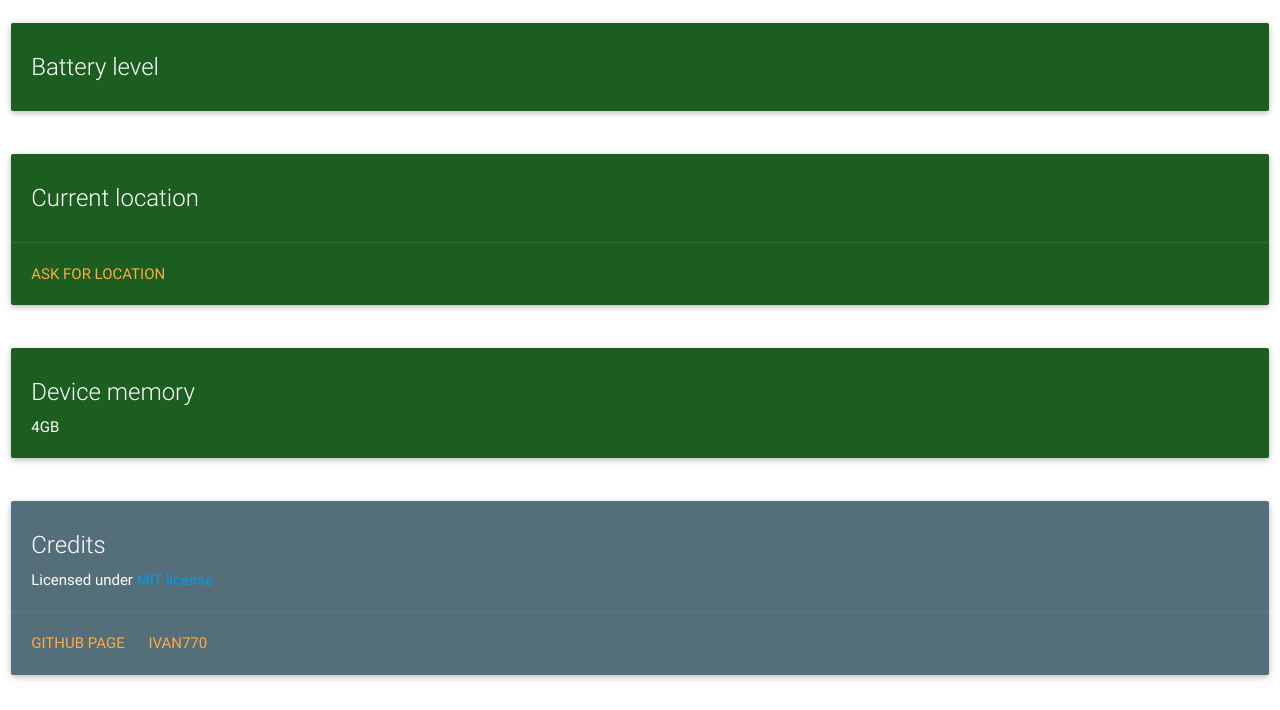
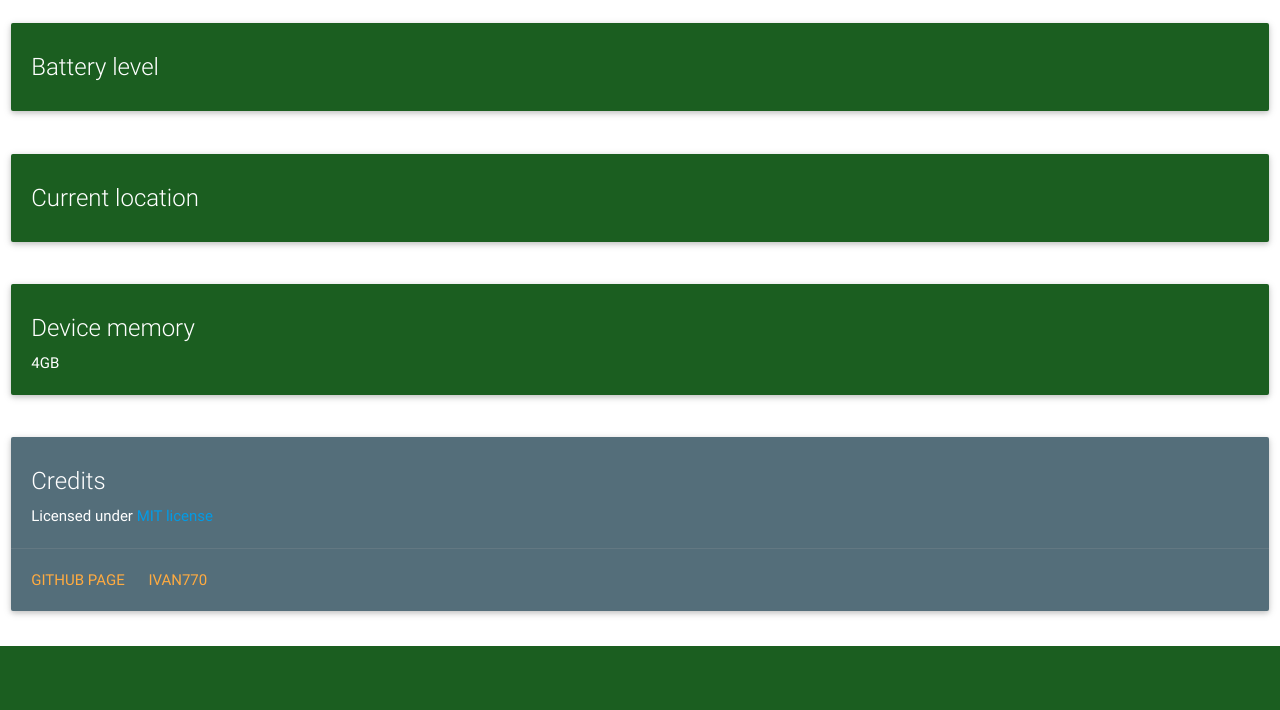
Before and after one commit to ivan770/html5, a Flask app: page / in a window 1280 px wide. Shown: the part 562-1272 px from the top of the page. After the commit the page ends 1208 px from the top, so only its background shows below. Run offline with Flask 2, Linux system fonts and the light colour scheme.

Commit message:
Location checker on startup

```diff
--- a/templates/index.html
+++ b/templates/index.html
@@ -79,9 +79,6 @@
                     <span class="card-title">Current location</span>
                     <p id="location"></p>
                     </div>
-                    <div class="card-action">
-                        <a id="askButton">Ask for location</a>
-                      </div>
                 </div>
                 </div>
             </div>
@@ -146,11 +143,9 @@
         }
 
         if ('geolocation' in navigator) {
-          document.getElementById('askButton').addEventListener('click', function () {
             navigator.geolocation.getCurrentPosition(function (location) {
               document.getElementById("location").innerHTML = location.coords.latitude + ', ' + location.coords.longitude
             });
-          });
         } else {
           target.innerText = 'Geolocation API not supported.';
         }
```
